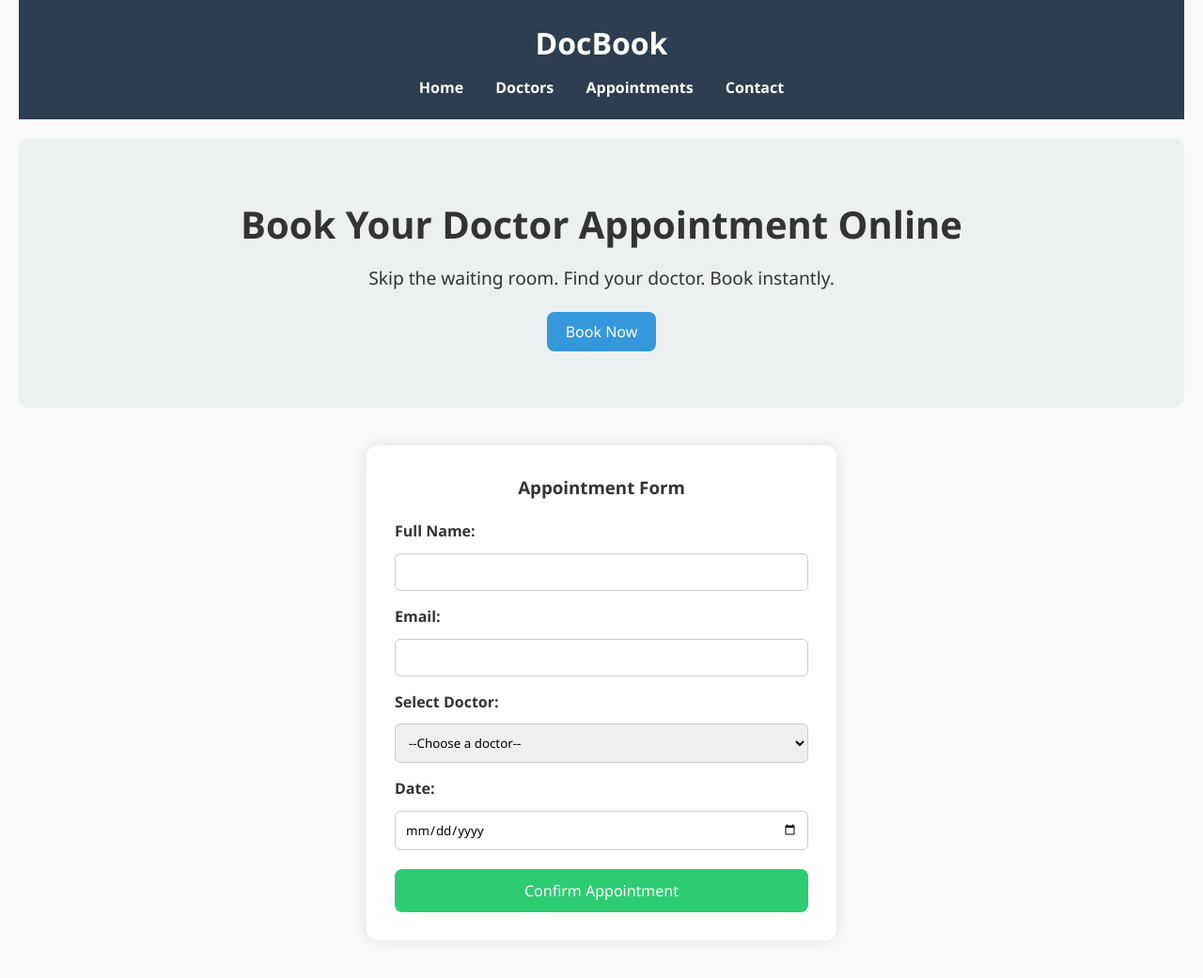
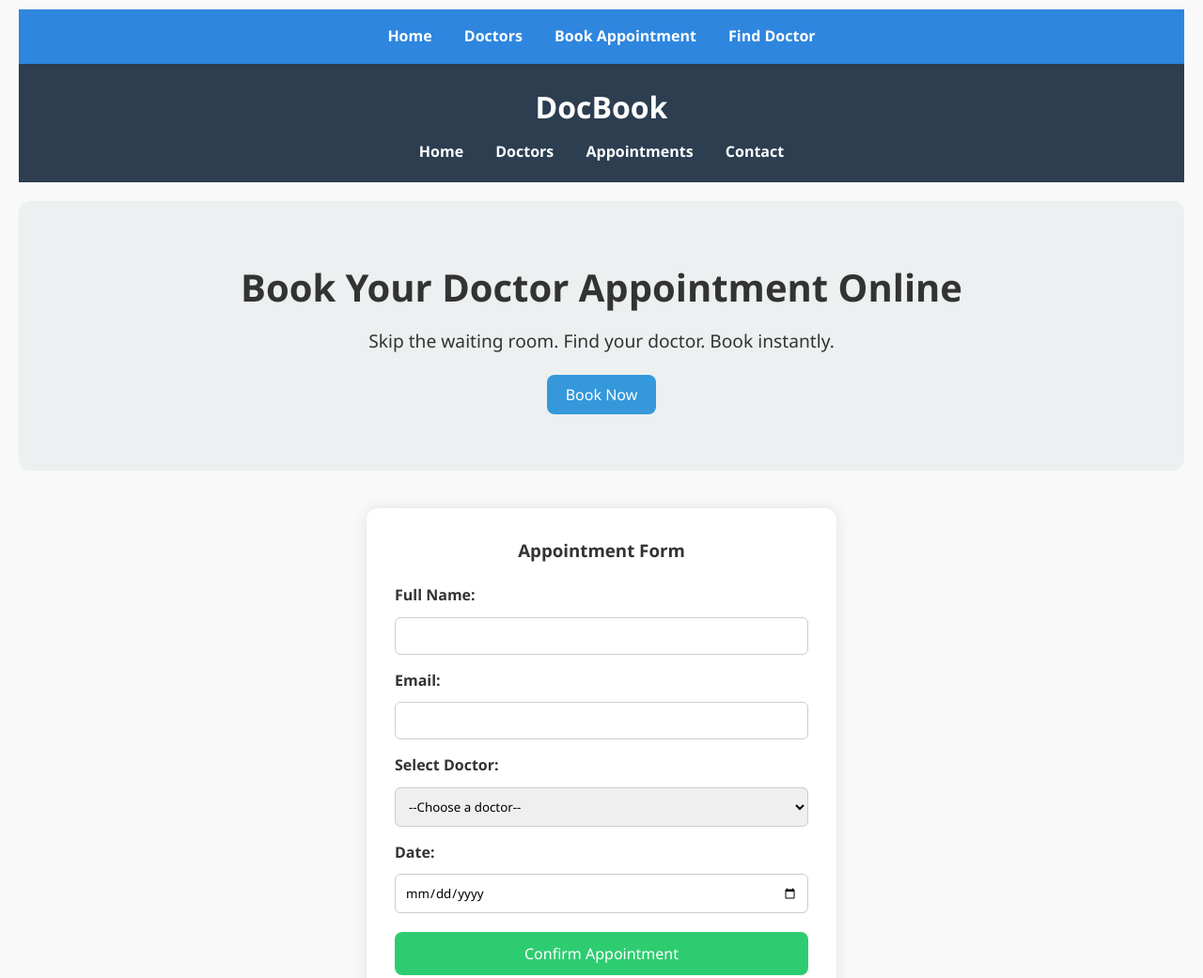
Before and after one commit to krishkafle49/doc-booking-site, a plain HTML site: page index.html in a window 1280 px wide. Shown: the top 1041 px of the page at 94% size. Drawn offline with Linux system fonts and the light colour scheme.

Commit message:
Update index.html

```diff
--- a/index.html
+++ b/index.html
@@ -7,6 +7,13 @@
   <link rel="stylesheet" href="css/style.css">
 </head>
 <body>
+  <nav style="background-color: #2e86de; padding: 1rem; text-align: center;">
+  <a href="index.html" style="color: white; margin: 0 15px; text-decoration: none; font-weight: bold;">Home</a>
+  <a href="doctors.html" style="color: white; margin: 0 15px; text-decoration: none; font-weight: bold;">Doctors</a>
+  <a href="booking.html" style="color: white; margin: 0 15px; text-decoration: none; font-weight: bold;">Book Appointment</a>
+  <a href="find-doctor.html" style="color: white; margin: 0 15px; text-decoration: none; font-weight: bold;">Find Doctor</a>
+</nav>
+
   <header>
     <h1>DocBook</h1>
     <nav>
```
